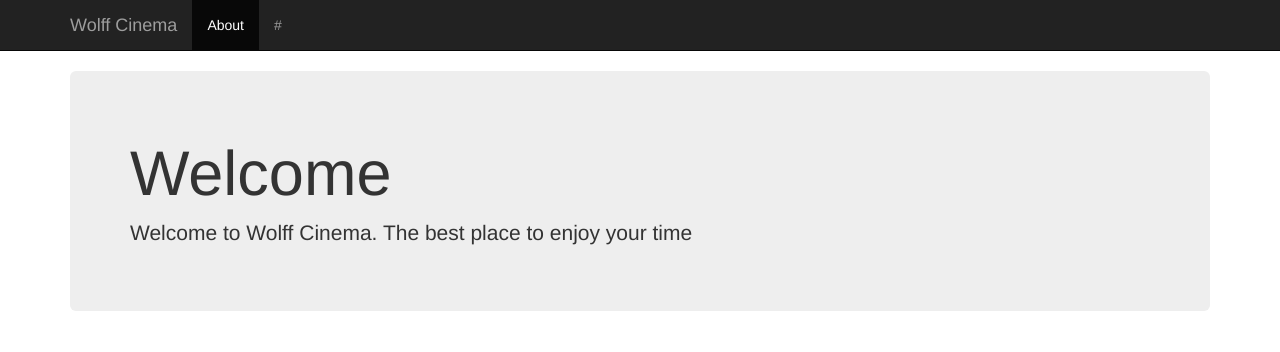
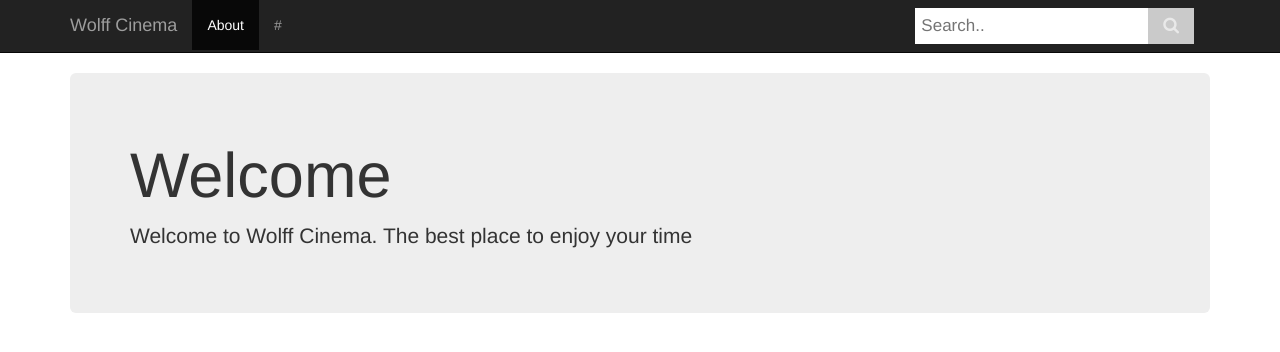
Before and after one commit to Nhatdealin/semantic-web-project, a Flask app: template web-app/app/templates/index.html in a window 1280 px wide. Shown: the top 352 px of the page. Run offline with Flask 3, Linux system fonts and the light colour scheme; the template is opened without the code that fills it, so the values that code supplies are empty; some libraries are stand-ins or nearby versions.

Commit message:
Add search bar and search function

```diff
--- a/web-app/app/static/css/custom.css
+++ b/web-app/app/static/css/custom.css
@@ -128,3 +128,33 @@ button {
     z-index: 1002;
     overflow: auto;
   }
+
+  .navbar .search-container .search-form button {
+  float: right;
+  padding: 6px 10px;
+  margin-top: 8px;
+  margin-right: 16px;
+  background: #ddd;
+  font-size: 17px;
+  border: none;
+  cursor: pointer;
+  width: 5%;
+}
+
+.navbar .search-container .search-form{
+  display: flex;
+  flex-direction: row;
+  justify-content: right;
+}
+
+.navbar .search-form input[type=text] {
+  padding: 6px;
+  margin-top: 8px;
+  margin-block: auto;
+  font-size: 17px;
+  border: none;
+}
+
+.navbar .search-container .search-form  button:hover {
+  background: #ccc;
+}
--- a/web-app/app/templates/base.html
+++ b/web-app/app/templates/base.html
@@ -9,6 +9,7 @@
     {% endif %}
     <link href="/static/css/bootstrap.min.css" rel="stylesheet" media="screen">
     <link href="/static/css/custom.css" rel="stylesheet" media="screen">
+    <link rel="stylesheet" href="https://cdnjs.cloudflare.com/ajax/libs/font-awesome/4.7.0/css/font-awesome.min.css">
     <script src="/static/js/custom.js"></script>
     <script src="/static/js/bootstrap.min.js"></script>
     <script src="https://ajax.googleapis.com/ajax/libs/jquery/3.5.1/jquery.min.js"></script>
@@ -35,6 +36,13 @@
                     <a href="/trivia/">#</a>
                 </li>
             </ul>
+            <div class="search-container">
+                <form action="/search" method="GET" class="search-form">
+                    <input type="text" placeholder="Search.." name="search_str">
+                    <button type="submit"><i class="fa fa-search"></i></button>
+                </form>
+            </div>
+
         </div>
     </div>
 </nav>
```
Also changed, not shown: web-app/app/views.py (+24 -1 lines), web-app/app/static/js/custom.js (line endings or trailing spaces).
